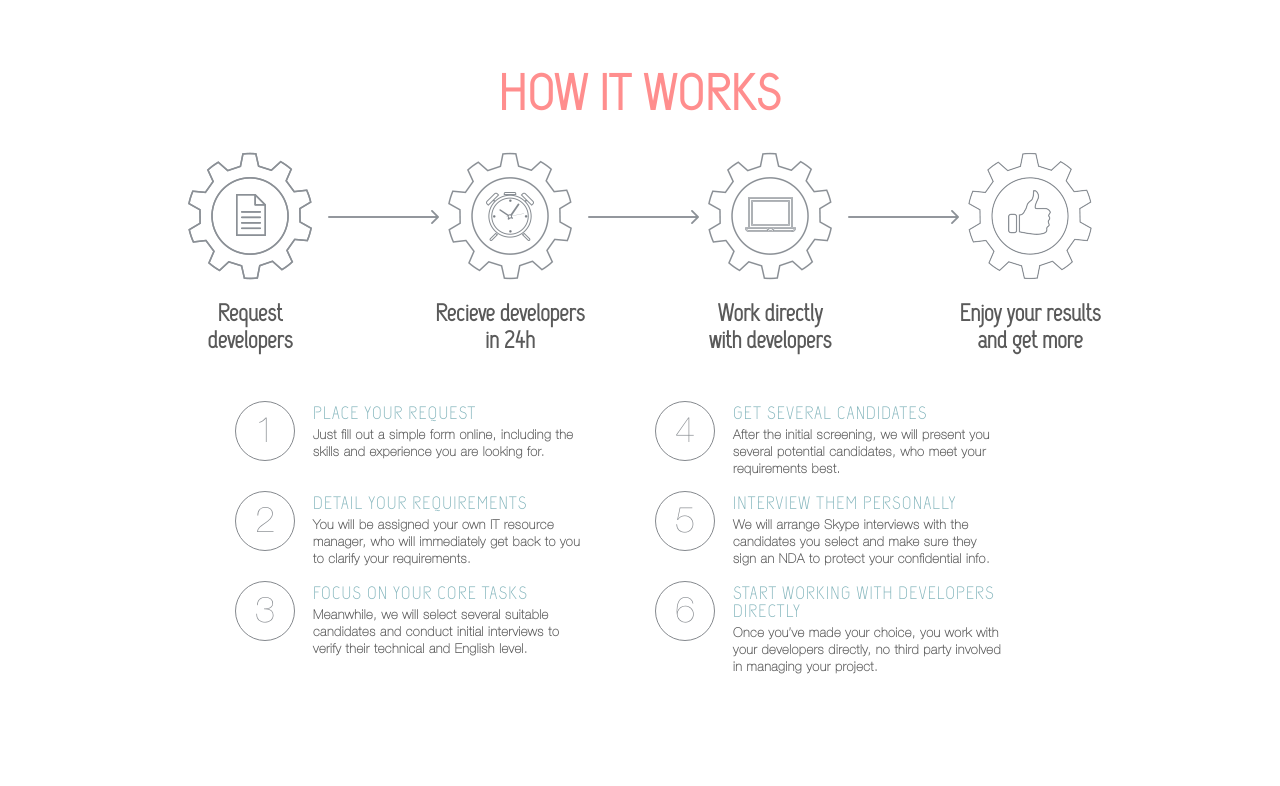
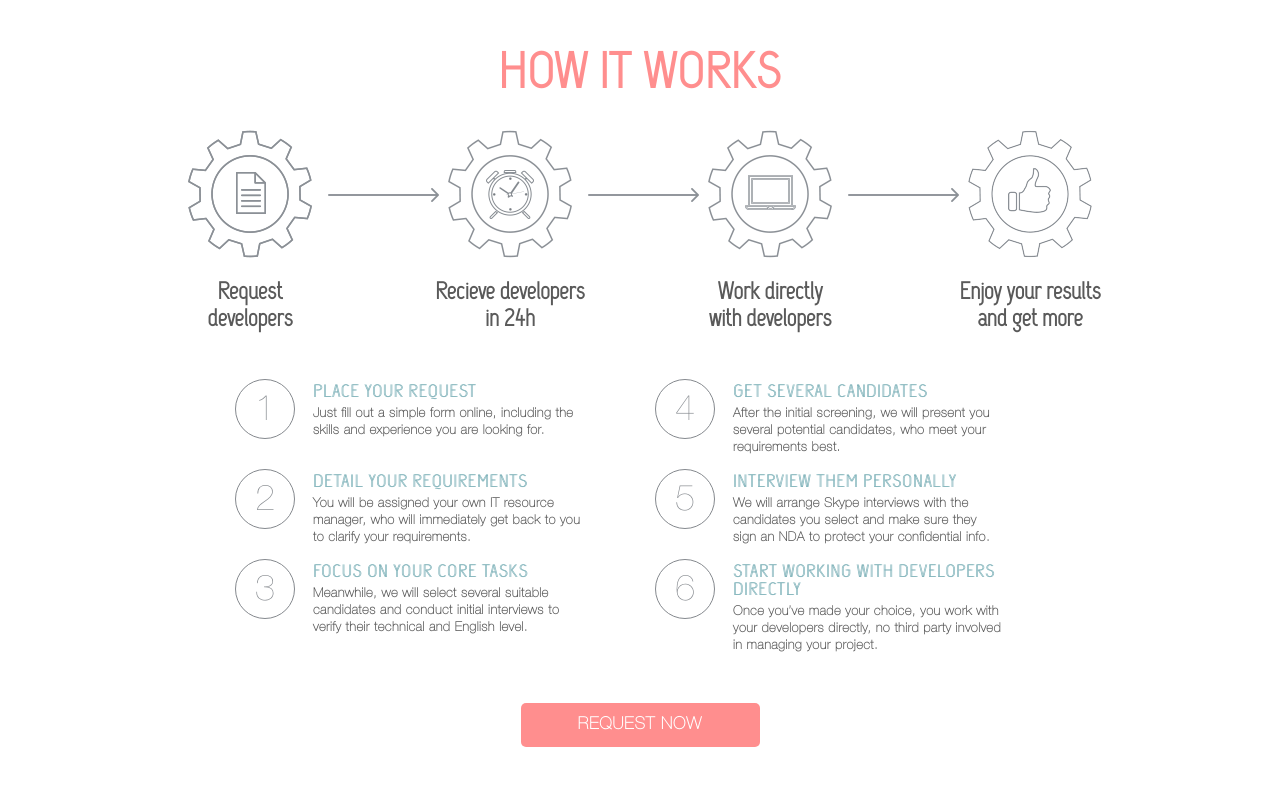
Before and after one commit to yaroslav0507/AOG, a website: page public/index.html in a window 1280 px wide. Shown: the part 1604-2390 px from the top of the page. Drawn offline with Linux system fonts and the light colour scheme.

Commit message:
3 sections done

```diff
--- a/assets/less/btns.less
+++ b/assets/less/btns.less
@@ -16,6 +16,7 @@
 	padding: 10px 20px;
 	color: #FFF;
 	font-weight: bold;
+	width: @btnWidth;
 	&:hover{
 		color: #FFF;
 	}
--- a/assets/less/style.less
+++ b/assets/less/style.less
@@ -47,6 +47,7 @@ h4{
 	font-size: 18px;
 	font-weight: 400;
 	letter-spacing: 1.1px;
+	text-shadow: 1px 0 0px;
 }
 
 input{
--- a/assets/less/tablets.less
+++ b/assets/less/tablets.less
@@ -1,3 +1,5 @@
+@import 'variables';
+
 @media (min-width: 0) {
 	section{
 		height: auto;
@@ -42,7 +44,7 @@
 		margin: 23px -23px;
 	}
 	.btn-large{
-		width: 660px;
+		width: @btnWidth * 1.5;
 	}
 	.profit{
 		div{
@@ -76,7 +78,7 @@
 		margin-left: -142px;
 	}
 	.btn-large{
-		width: auto;
+		width: @btnWidth;
 	}
 	.dev-rate{
 		.proposal{
--- a/assets/less/variables.less
+++ b/assets/less/variables.less
@@ -3,3 +3,5 @@
 @tGrey: 			#3e3e3e;
 @tViolet:  			#86819e;
 @tSeaBlue:			#82b4bb;
+
+@btnWidth: 			239px;
--- a/public/index.html
+++ b/public/index.html
@@ -218,6 +218,9 @@
 					</div>
 				</article>
 			</div>
+			<div class="row text-center">
+				<div class="btn btn-pink btn-large">Request  NOW</div>
+			</div>
 		</div>
 	</div>
 </section>
```
Also changed, not shown: public/css/btns.css, public/css/style.css, public/css/tablets.css, public/img/AOG_new_20022015_tablet.jpg (added). Lines whose indentation alone changed are shown as unchanged.
